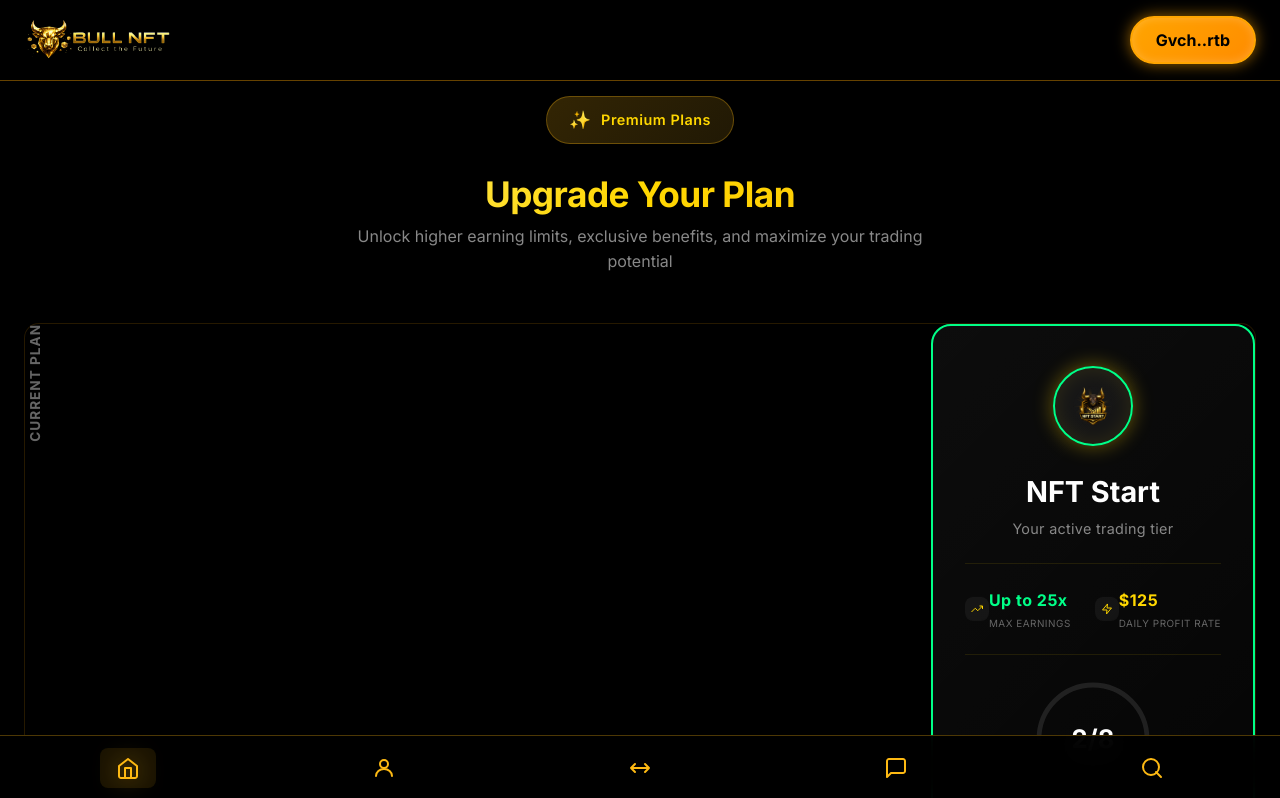
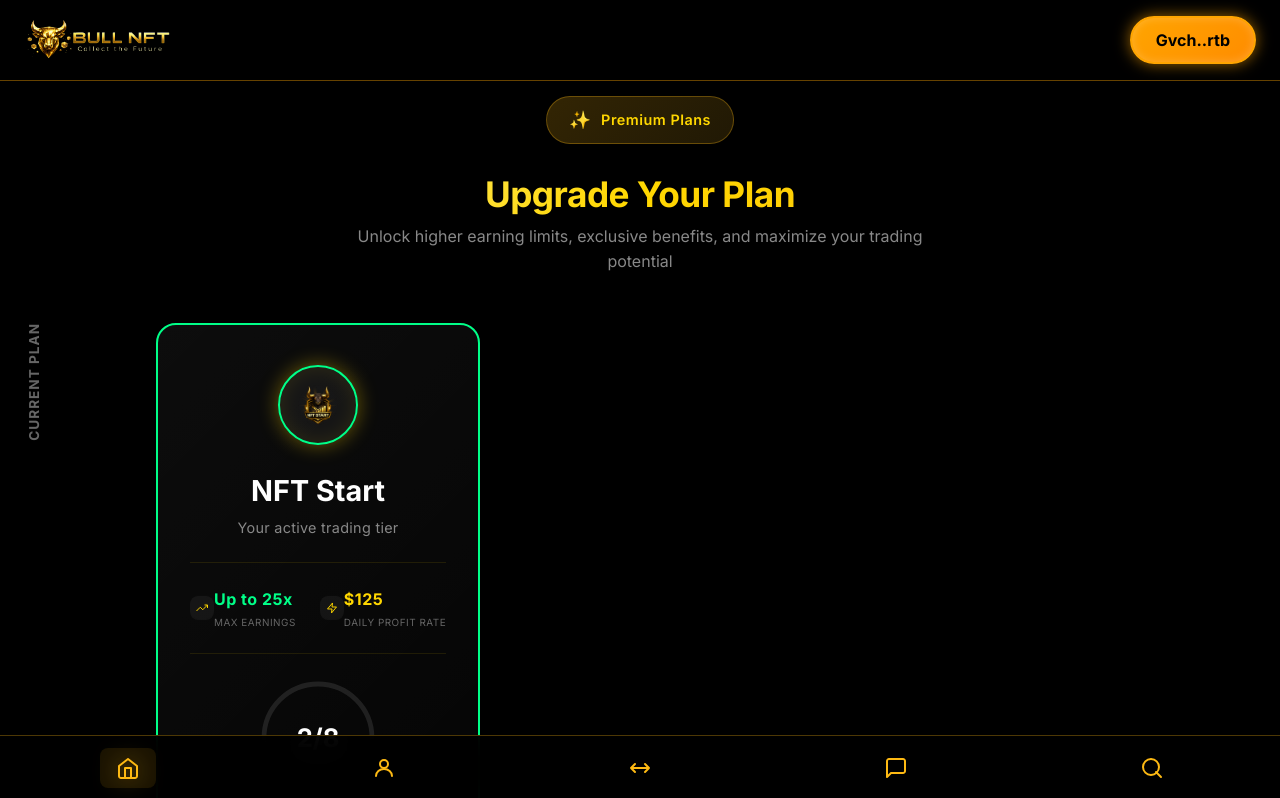
Before and after one commit to guptaayush945-cyber/BullNFT, a React (Vite) app: page /upgrade in a window 1280 px wide. Shown: the top 798 px of the page. Built offline with nearby package versions, Linux system fonts and the light colour scheme.

Commit message:
Fix import paths: correct case sensitivity for PackageLogo.png

```diff
--- a/src/components/SignUp.tsx
+++ b/src/components/SignUp.tsx
@@ -3,7 +3,7 @@
 import '../styles/signup.css';
 import HeaderSignup from './HeaderSignup';
 import ConnectWallet from './ConnectWallet';
-import packageLogo from '../assets/images/packageicons/packagelogo.png';
+import packageLogo from '../assets/images/packageicons/PackageLogo.png';
 
 export default function SignUp() {
   const [inviterAddress, setInviterAddress] = useState('');
--- a/src/components/WelcomeSection.tsx
+++ b/src/components/WelcomeSection.tsx
@@ -1,6 +1,6 @@
 import { useNavigate } from 'react-router-dom';
 import '../styles/welcome-section.css';
-import packageLogo from '../assets/images/packageicons/packagelogo.png';
+import packageLogo from '../assets/images/packageicons/PackageLogo.png';
 
 export default function WelcomeSection() {
   const navigate = useNavigate();
--- a/src/pages/UpgradePackage.tsx
+++ b/src/pages/UpgradePackage.tsx
@@ -3,7 +3,7 @@
 import '../styles/upgrade-package.css';
 import Header from '../components/Header';
 import BottomNavigation from '../components/BottomNavigation';
-import packageLogo from '../assets/images/packageicons/packagelogo.png';
+import packageLogo from '../assets/images/packageicons/PackageLogo.png';
 
 interface Plan {
   id: number;
--- a/src/styles/welcome-section.css
+++ b/src/styles/welcome-section.css
@@ -33,7 +33,7 @@
 }
 
 /* Plan Section */
-.plan-section {
+.welcome-section .plan-section {
   display: flex;
   justify-content: space-between;
   align-items: center;
@@ -48,7 +48,7 @@
   flex-wrap: nowrap;
 }
 
-.plan-card {
+.welcome-section .plan-card {
   display: flex;
     align-items: center;
     gap: 1rem;
```
